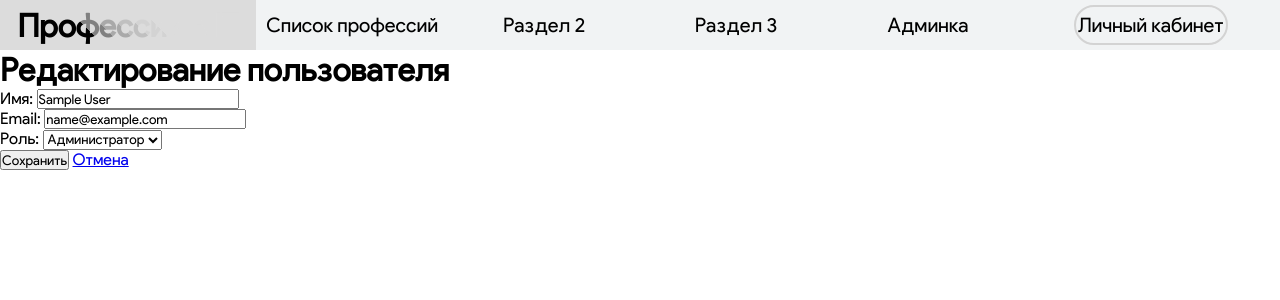
After one commit to feedeliseev/ITprof, a PHP site: page /edit_user.php?id=1 in a window 1280 px wide. The commit adds this page. Shown: the top 300 px of the page. Run offline with PHP 8.4, Linux system fonts and the light colour scheme; the visitor is signed in with stand-in values (Sample User, id 1); tables that the repository leaves empty or names only in its code hold one stand-in row (values such as "Sample post").

Commit message:
личный кабинет, админка, все профессии

```diff
--- a/auth.php
+++ b/auth.php
@@ -3,7 +3,7 @@
 $host = "localhost";
 $dbname = "feedelisee";
 $username = "root";
-$password = "KQY6JCXUHUWeRAJ@";
+$password = "";
 
 try {
 $pdo = new PDO("mysql:host=$host;dbname=$dbname;charset=utf8", $username, $password);
@@ -22,13 +22,13 @@ die("Ошибка подключения: " . $e->getMessage());
     <meta charset="UTF-8">
     <meta name="viewport" content="width=device-width, initial-scale=1.0">
     <title>Регистрация</title>
-    <link rel="stylesheet" href="style.css">
+    <link rel="stylesheet" href="styles/authstyle.css">
 </head>
 <body>
 <div class="container">
     <div class="header">
         <h2>Регистрация на Портал </h2>
-        <img class="logo" src="images/itmologo.png">
+        <a href="index.php"><img class="logo" src="styles/images/itmologo.png"></a>
     </div>
 
     <!-- Вывод сообщений (ошибок или успеха) -->
--- a/dashboard.php
+++ b/dashboard.php
@@ -50,7 +50,7 @@ exit();
   </div>
 </main>
 <script>
-  fetch("siteheader.html")
+  fetch("siteheader.php")
           .then(response => response.text())
           .then(data => document.getElementById("header-container").innerHTML = data);
 
--- /dev/null
+++ b/edit_user.php
@@ -0,0 +1,98 @@
+<?php
+
+
+$host = 'localhost';  // Сервер базы данных
+$db = 'feedelisee';  // Имя базы данных
+$user = 'root';  // Имя пользователя базы
+$pass = '';  // Пароль пользователя
+
+// Подключение к базе
+$conn = new mysqli($host, $user, $pass, $db);
+
+// Проверка подключения
+if ($conn->connect_error) {
+    die("Ошибка подключения: " . $conn->connect_error);
+}
+
+// Устанавливаем кодировку UTF-8
+$conn->set_charset("utf8");
+
+session_start();
+
+
+// Проверяем, что пользователь – админ
+if (!isset($_SESSION['user_id']) || $_SESSION['role'] !== 'admin') {
+    die("Доступ запрещён! <a href='index.php'>На главную</a>");
+}
+
+// Проверяем, передан ли `id` пользователя
+if (!isset($_GET['id'])) {
+    die("Ошибка: Не указан пользователь! <a href='admin.php'>Вернуться</a>");
+}
+
+$userId = $_GET['id'];
+
+// Получаем данные пользователя из базы
+$stmt = $conn->prepare("SELECT id, name, email, role FROM users WHERE id = ?");
+$stmt->bind_param("i", $userId);
+$stmt->execute();
+$result = $stmt->get_result();
+$user = $result->fetch_assoc();
+
+// Если пользователь не найден
+if (!$user) {
+    die("Ошибка: Пользователь не найден! <a href='admin.php'>Вернуться</a>");
+}
+
+// Если форма отправлена (обновление данных)
+if ($_SERVER["REQUEST_METHOD"] == "POST") {
+    $newName = $_POST['name'];
+    $newEmail = $_POST['email'];
+    $newRole = $_POST['role'];
+
+    // Обновляем данные в базе
+    $stmt = $conn->prepare("UPDATE users SET name = ?, email = ?, role = ? WHERE id = ?");
+    $stmt->bind_param("sssi", $newName, $newEmail, $newRole, $userId);
+    $stmt->execute();
+
+    header("Location: admin.php");
+    exit();
+}
+?>
+
+<!DOCTYPE html>
+<html lang="ru">
+<head>
+    <meta charset="UTF-8">
+    <title>Редактирование пользователя</title>
+    <link rel="stylesheet" href="styles/style.css" />
+</head>
+<body>
+    <header><div id="header-container"></div></header>
+    <main style="margin-top: 50px;">
+
+    <h1>Редактирование пользователя</h1>
+        <form method="POST">
+            <label>Имя:</label>
+            <input type="text" name="name" value="<?php echo htmlspecialchars($user['name']); ?>" required><br>
+
+            <label>Email:</label>
+            <input type="email" name="email" value="<?php echo htmlspecialchars($user['email']); ?>" required><br>
+
+            <label>Роль:</label>
+            <select name="role">
+                <option value="user" <?php echo ($user['role'] == 'user') ? 'selected' : ''; ?>>Пользователь</option>
+                <option value="admin" <?php echo ($user['role'] == 'admin') ? 'selected' : ''; ?>>Администратор</option>
+            </select><br>
+
+            <button type="submit">Сохранить</button>
+            <a href="admin.php">Отмена</a>
+        </form>
+    </main>
+    <script>
+        fetch("siteheader.php")
+            .then(response => response.text())
+            .then(data => document.getElementById("header-container").innerHTML = data);
+    </script>
+</body>
+</html>
--- a/gameDeveloper.html
+++ b/gameDeveloper.html
@@ -36,7 +36,7 @@
     </div>
 
     <script>
-        fetch("siteheader.html")
+        fetch("siteheader.php")
             .then(response => response.text())
             .then(data => document.getElementById("header-container").innerHTML = data);
     </script>
--- a/logout.php
+++ b/logout.php
@@ -1,6 +1,6 @@
 <?php
 session_start();
 session_destroy();
-header("Location: index.php?message=" . urlencode("Вы вышли из системы"));
+header("Location: login.php?message=" . urlencode("Вы вышли из системы"));
 exit();
 ?>
--- a/register.php
+++ b/register.php
@@ -8,7 +8,7 @@ ini_set('display_errors', 1);
 $host = "localhost";
 $db_name = "feedelisee";
 $username = "root";
-$password = "KQY6JCXUHUWeRAJ@";
+$password = "";
 
 try {
     $conn = new PDO("mysql:host=$host;dbname=$db_name;charset=utf8", $username, $password);
--- /dev/null
+++ b/siteheader.php
@@ -0,0 +1,59 @@
+<?php session_start(); ?>
+<!DOCTYPE html>
+<html lang="ru">
+<head>
+    <meta charset="UTF-8">
+    <title>ОПД</title>
+    <link rel="stylesheet" href="styles/style.css" />
+</head>
+<body>
+<header style="position: fixed; top: 0; left: 0; width: 100%; z-index: 1000;">
+    <div class="menu">
+        <a class="logo" href="index.php">
+            <div>
+                <h1 class="text-color">Профессии в IT</h1>
+            </div>
+        </a>
+
+        <a class="menubutton" href="professions.php">
+            <div>
+                <p>Список профессий</p>
+            </div>
+        </a>
+        <a class="menubutton" href="temporary.php">
+            <div>
+                <p>Раздел 2</p>
+            </div>
+        </a>
+        <a class="menubutton" href="temporary.php">
+            <div>
+                <p>Раздел 3</p>
+            </div>
+        </a>
+        <a class="menubutton" href="admin.php">
+            <div>
+                <p>Админка</p>
+            </div>
+        </a>
+
+        <div style="width: 20%; height: 100%; display: flex; justify-content: center; align-items: center;">
+            <?php if (isset($_SESSION['user_id'])): ?>
+                <!-- Если пользователь авторизован, показываем "Личный кабинет" -->
+                <a class="auth" href="dashboard.php">
+                    <div>
+                        <p>Личный кабинет</p>
+                    </div>
+                </a>
+            <?php else: ?>
+                <!-- Если пользователь НЕ авторизован, показываем "Авторизация" -->
+                <a class="auth" href="auth.php">
+                    <div>
+                        <p>Авторизация</p>
+                    </div>
+                </a>
+            <?php endif; ?>
+        </div>
+    </div>
+</header>
+</body>
+</html>
--- a/sysAdmin.html
+++ b/sysAdmin.html
@@ -36,7 +36,7 @@
 
 
     <script>
-    fetch("siteheader.html")
+    fetch("siteheader.php")
         .then(response => response.text())
         .then(data => document.getElementById("header-container").innerHTML = data);
     </script>
--- a/temporary.html
+++ b/temporary.php
@@ -1,3 +1,5 @@
+<?php session_start(); ?>
+
 <!DOCTYPE html>
 <html lang="en">
 <head>
@@ -10,7 +12,7 @@
 <header><div id="header-container"></div></header>
 <main style="margin-top: 50px;">
 <div style="width: 80%; height: 300px; display: flex; justify-content: center; align-items: center;">
-    <a class="auth" href="index.html">
+    <a class="auth" href="index.php">
       <div>
         <p>Назад</p>
       </div>
@@ -21,7 +23,7 @@
 
 
 <script>
-  fetch("siteheader.html")
+  fetch("siteheader.php")
           .then(response => response.text())
           .then(data => document.getElementById("header-container").innerHTML = data);
 </script>
--- a/webDeveloperPage.html
+++ b/webDeveloperPage.html
@@ -39,7 +39,7 @@
     </div>
 
     <script>
-        fetch("siteheader.html")
+        fetch("siteheader.php")
             .then(response => response.text())
             .then(data => document.getElementById("header-container").innerHTML = data);
     </script>
```
Also changed, not shown: admin.php (added, +88 -0 lines), index.php (renamed from index.html, +6 -4 lines), login.php (+5 -3 lines), professions.php (renamed from professions.html, +8 -5 lines), siteheader.html (deleted, +0 -50 lines).
